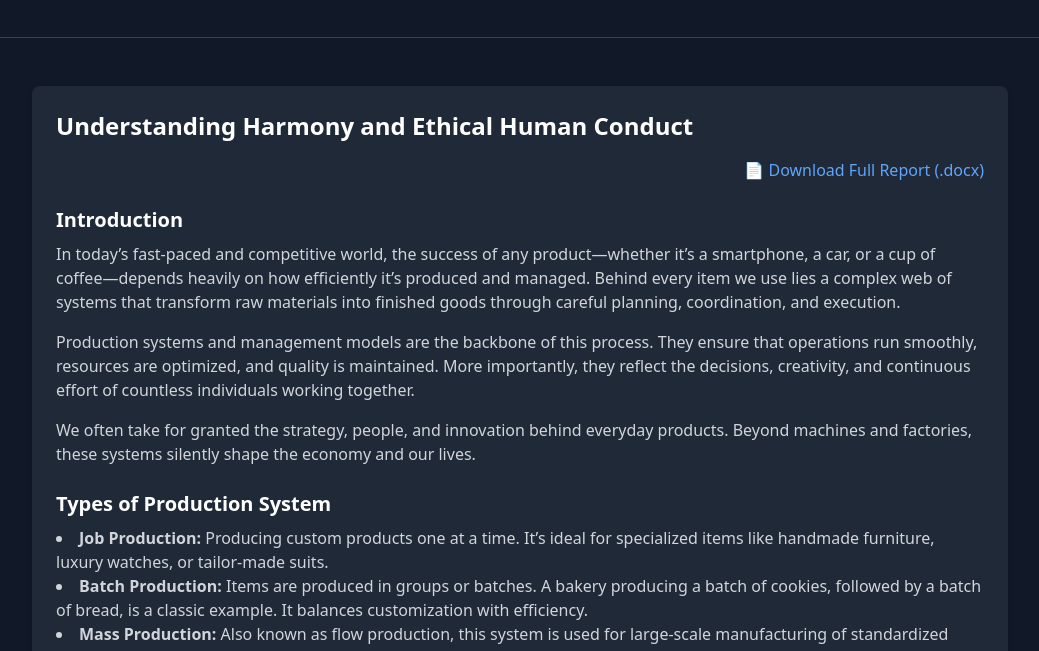
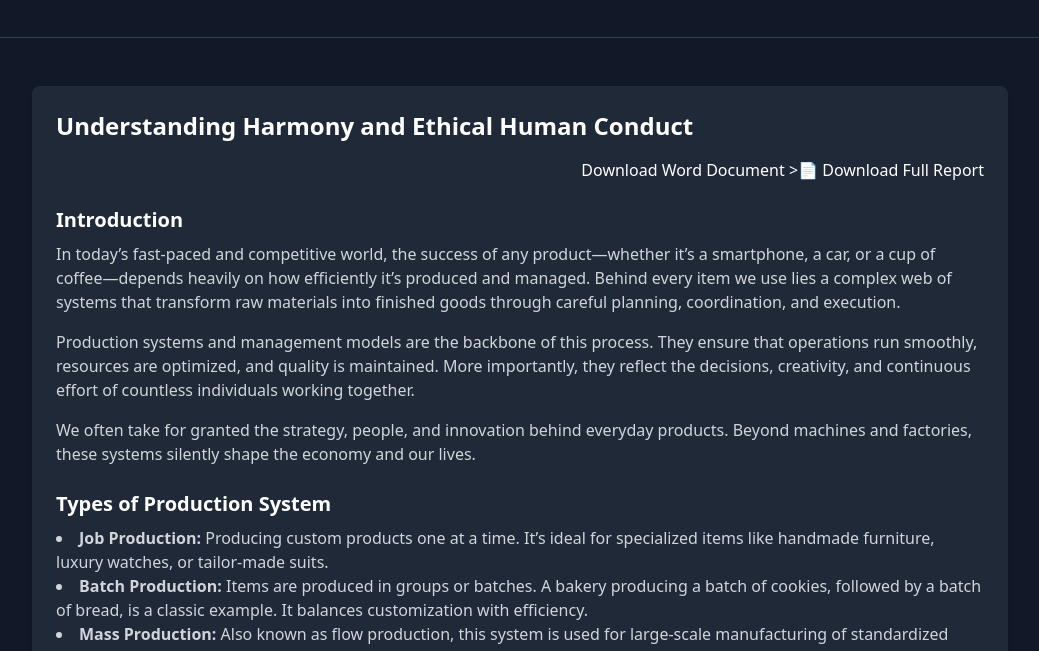
Before and after one commit to shriraksha-shetty18/Portfolio, a plain HTML site: page uhv-blog.html in a window 1280 px wide. Shown: the part 115-766 px from the top of the page, without its empty margins (120-1159 px from the left). Drawn offline with nearby package versions, Linux system fonts and the light colour scheme.

Commit message:
download blog

```diff
--- a/uhv-blog.html
+++ b/uhv-blog.html
@@ -30,7 +30,8 @@
       <h2 class="text-2xl font-semibold mb-4">Understanding Harmony and Ethical Human Conduct</h2>
 
       <p class="text-right mb-4">
-        <a href="/uhv_final_report.pdf" download class="text-blue-400 hover:underline">📄 Download Full Report (.docx)</a>
+        <a  href="/uhv_final_report.pdf" download>Download Word Document</a>
+>📄 Download Full Report </a>
       </p>
 
       <h3 class="text-xl font-bold mt-6 mb-2">Introduction</h3>
```
